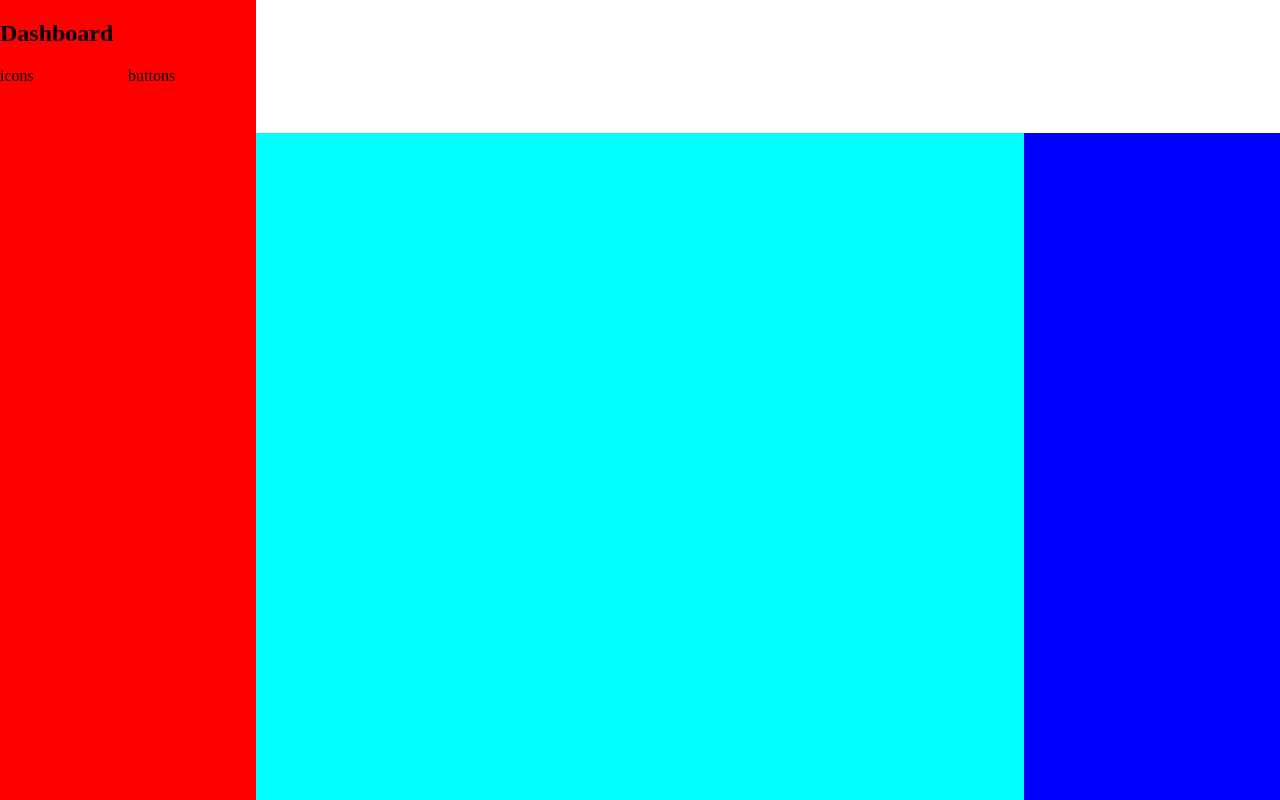
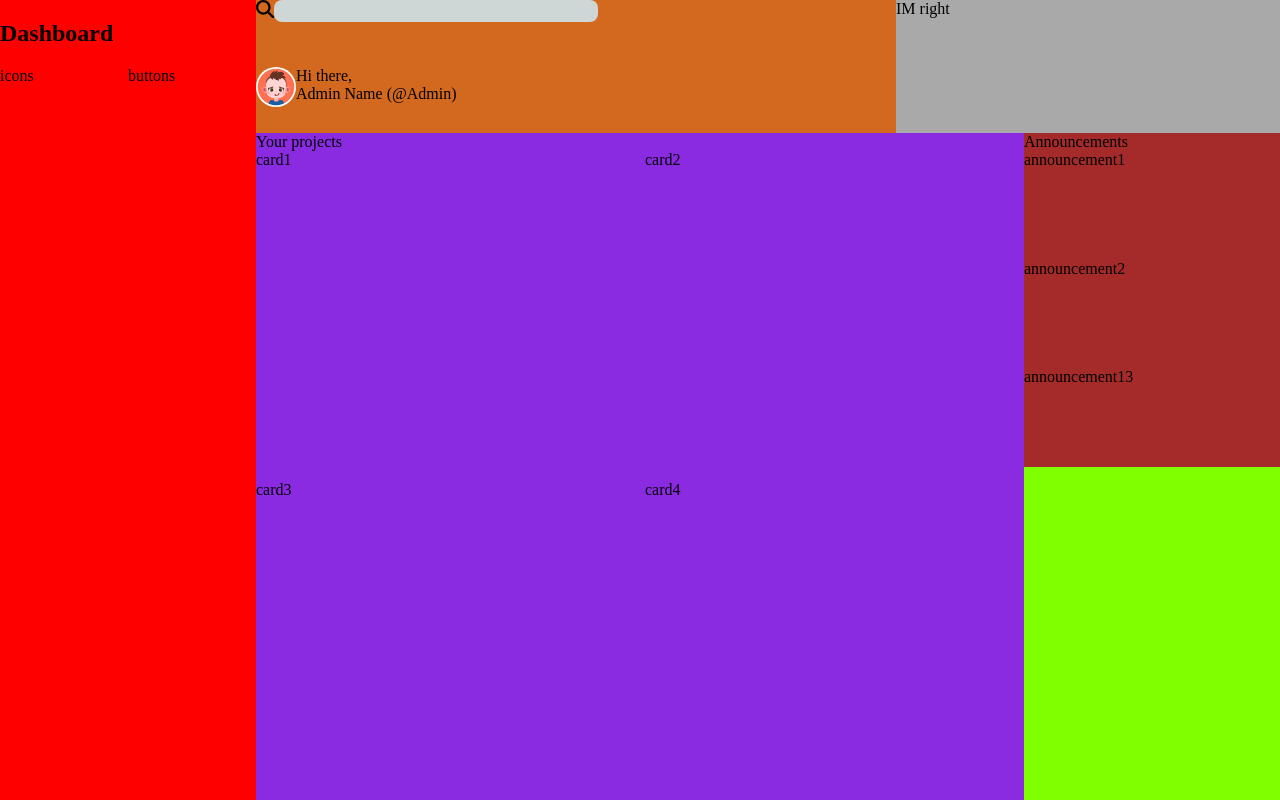
Before and after one commit to T6nuk/admin-dashboard, a plain HTML site: page index.html in a window 1280 px wide. Drawn offline with Linux system fonts and the light colour scheme.

```diff
--- a/index.html
+++ b/index.html
@@ -18,10 +18,51 @@
         </div>
       </div>
       <div id="main">
-        <div class="main-header"></div>
+        <div class="main-header">
+          <div class="header-content">
+            <div class="left-side">
+              <div class="searchbar">
+                <div class="icon">
+                  <svg xmlns="http://www.w3.org/2000/svg" viewBox="0 0 512 512">
+                    <!--!Font Awesome Free 6.7.2 by @fontawesome - https://fontawesome.com License - https://fontawesome.com/license/free Copyright 2025 Fonticons, Inc.-->
+                    <path
+                      d="M416 208c0 45.9-14.9 88.3-40 122.7L502.6 457.4c12.5 12.5 12.5 32.8 0 45.3s-32.8 12.5-45.3 0L330.7 376c-34.4 25.2-76.8 40-122.7 40C93.1 416 0 322.9 0 208S93.1 0 208 0S416 93.1 416 208zM208 352a144 144 0 1 0 0-288 144 144 0 1 0 0 288z"
+                    />
+                  </svg>
+                </div>
+                <input id="search" type="text" placeholder="" />
+              </div>
+              <div class="header-bottom">
+                <div class="profile-image">
+                  <img src="./images/profile.png" alt="profile" />
+                </div>
+                <div>
+                  <span>Hi there,</span><br />
+                  <span>Admin Name (@Admin)</span>
+                </div>
+              </div>
+            </div>
+            <div class="right-side">IM right</div>
+          </div>
+        </div>
         <div class="main-content">
-          <div class="your-projects"></div>
-          <div class="announcements"></div>
+          <div class="your-projects">
+            <div>Your projects</div>
+            <div class="project-cards">
+              <div class="card1">card1</div>
+              <div class="card2">card2</div>
+              <div class="card3">card3</div>
+              <div class="card4">card4</div>
+            </div>
+          </div>
+          <div class="announcements">
+            <div>Announcements</div>
+            <div class="announcements-display">
+              <div class="announcement1">announcement1</div>
+              <div class="announcement2">announcement2</div>
+              <div class="announcement3">announcement13</div>
+            </div>
+          </div>
           <div class="trending"></div>
         </div>
       </div>
--- a/styles/styles.css
+++ b/styles/styles.css
@@ -13,23 +13,89 @@
 #nav {
   background-color: red;
 }
-
 .buttons {
   display: grid;
   grid-template-columns: 1fr 1fr;
 }
+
 #main {
   background-color: blue;
   display: grid;
-  grid-template-columns: 3fr 1fr;
   grid-template-rows: 1fr 5fr;
 }
-
 .main-header {
   background-color: white;
-  grid-column: 1/3;
-  grid-row: 1;
+  display: grid;
+  grid-column: 1/2;
 }
+.header-content {
+  display: grid;
+  grid-template-columns: 2.5fr 1.5fr;
+}
+.left-side {
+  background-color: chocolate;
+  display: grid;
+  grid-template-rows: 1fr 1fr;
+}
+.icon {
+  width: 18px;
+}
+.searchbar {
+  display: flex;
+}
+.searchbar > input {
+  height: 20px;
+  width: clamp(10%, 20rem, 100%);
+  background-color: rgb(207, 214, 214);
+  border: 0;
+  border-radius: 8px;
+}
+.profile-image > img {
+  height: 40px;
+  width: 40px;
+  border-radius: 30px;
+}
+
+.header-bottom {
+  display: flex;
+}
+
+.right-side {
+  background-color: darkgray;
+}
+
 .main-content {
   background-color: aqua;
+  display: grid;
+  grid-template-columns: 3fr 1fr;
+  grid-template-rows: 1fr 1fr;
 }
+
+.your-projects {
+  background-color: blueviolet;
+  grid-row: 1/3;
+  display: flex;
+  flex-direction: column;
+}
+.project-cards {
+  height: 100%;
+  display: grid;
+  grid-template-columns: 1fr 1fr;
+  gap: 10px;
+}
+
+.announcements {
+  background-color: brown;
+  display: flex;
+  flex-direction: column;
+}
+.announcements-display {
+  height: 100%;
+  display: grid;
+  grid-template-rows: 1fr 1fr 1fr;
+  gap: 10px;
+}
+
+.trending {
+  background-color: chartreuse;
+}
```
Also changed, not shown: images/profile.png (added).
